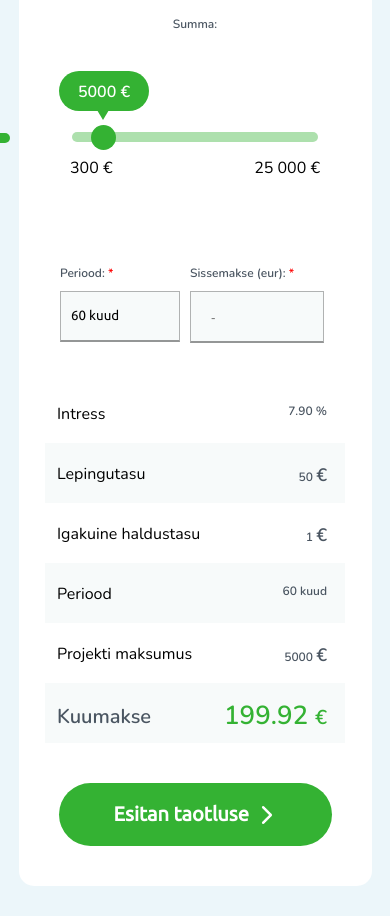
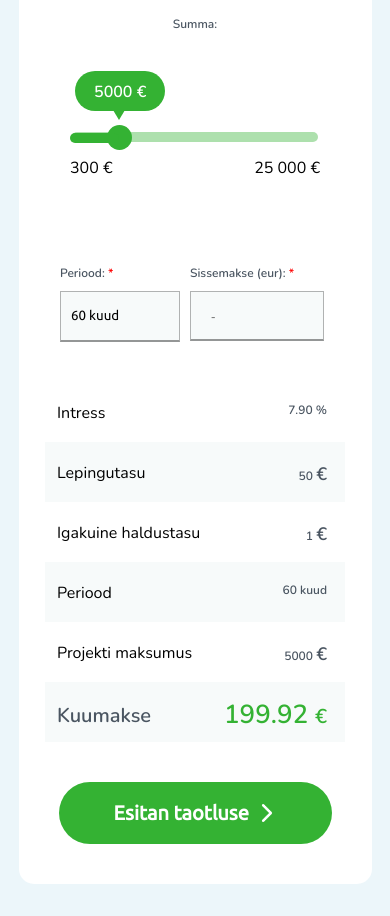
Before and after one commit to TeetSimson/EestiEnergiaDashboard, a plain HTML site: page index.html in a window 390 px wide. Shown: the part 1080-1996 px from the top of the page. Drawn offline with nearby package versions, Linux system fonts and the light colour scheme.

Commit message:
Responsive fixes

```diff
--- a/Styles/Style.css
+++ b/Styles/Style.css
@@ -68,7 +68,6 @@ h2 {
     width: 40%;
     margin-top: 40px;
     margin-right: 80px;
-
     min-width: 400px;
 }
 
@@ -121,6 +120,10 @@ button:hover {
     color: red;
 }
 
+@media only screen and (max-width:2590px) {
+
+}
+
 @media only screen and (max-width:1142px) {
     .SliderBox {
         margin-right: 0px;
@@ -150,6 +153,10 @@ button:hover {
     .Deposit {
         margin-right: 10px;
     }
+
+    #DepositInput {
+        height: calc(5vh + 4px) !important;
+    }
 }
 
 @media only screen and (max-width:590px) {
@@ -157,21 +164,17 @@ button:hover {
         padding: 50px;
     }
 
+    .SliderBox {
+        width: 350px;
+        min-width: 250px;
+    }
+
     h2 {
         font-size: 15px;
     }
+
 }
 
-@media only screen and (max-width:470px) {
-    .SliderBox {
-        width: 300px;
-        min-width: 300px;
-    }
-
-    .WhiteBox {
-        padding: 45px;
-    }
-}
 
 @media only screen and (max-width:470px) {
     .SliderBox {
@@ -186,4 +189,5 @@ button:hover {
     h2 {
         font-size: 12px;
     }
+
 }
--- a/index.html
+++ b/index.html
@@ -138,6 +138,26 @@
                             progress.style.width = slider.offsetWidth*((slider.value/100*0.4)/100) + "px";
                             thumb.style.marginLeft = slider.offsetWidth*((slider.value/100*0.4)/100) - 12 + "px";
                         }
+
+                        const mediaQuery1 = window.matchMedia('(max-width:470px)');
+                        const mediaQuery2 = window.matchMedia('(max-width:590px)');
+                        const mediaQuery3 = window.matchMedia('(max-width:1142px)');
+                        const mediaQuery4 = window.matchMedia('(max-width:2590px)');
+
+                        // Overwrite the slider values when specific media query is loaded
+                        if (mediaQuery1.matches) {
+                            onReSize();
+                        }
+                        else if (mediaQuery2.matches) {
+                            onReSize();
+                        }
+                        else if (mediaQuery3.matches) {
+                            onReSize();
+                        }
+                        else if (mediaQuery4.matches) {
+                            onReSize();
+                        }
+
                     </script>
 
                 </div>
```
Also changed, not shown: Styles/SliderBox.css (+4 -4 lines).
